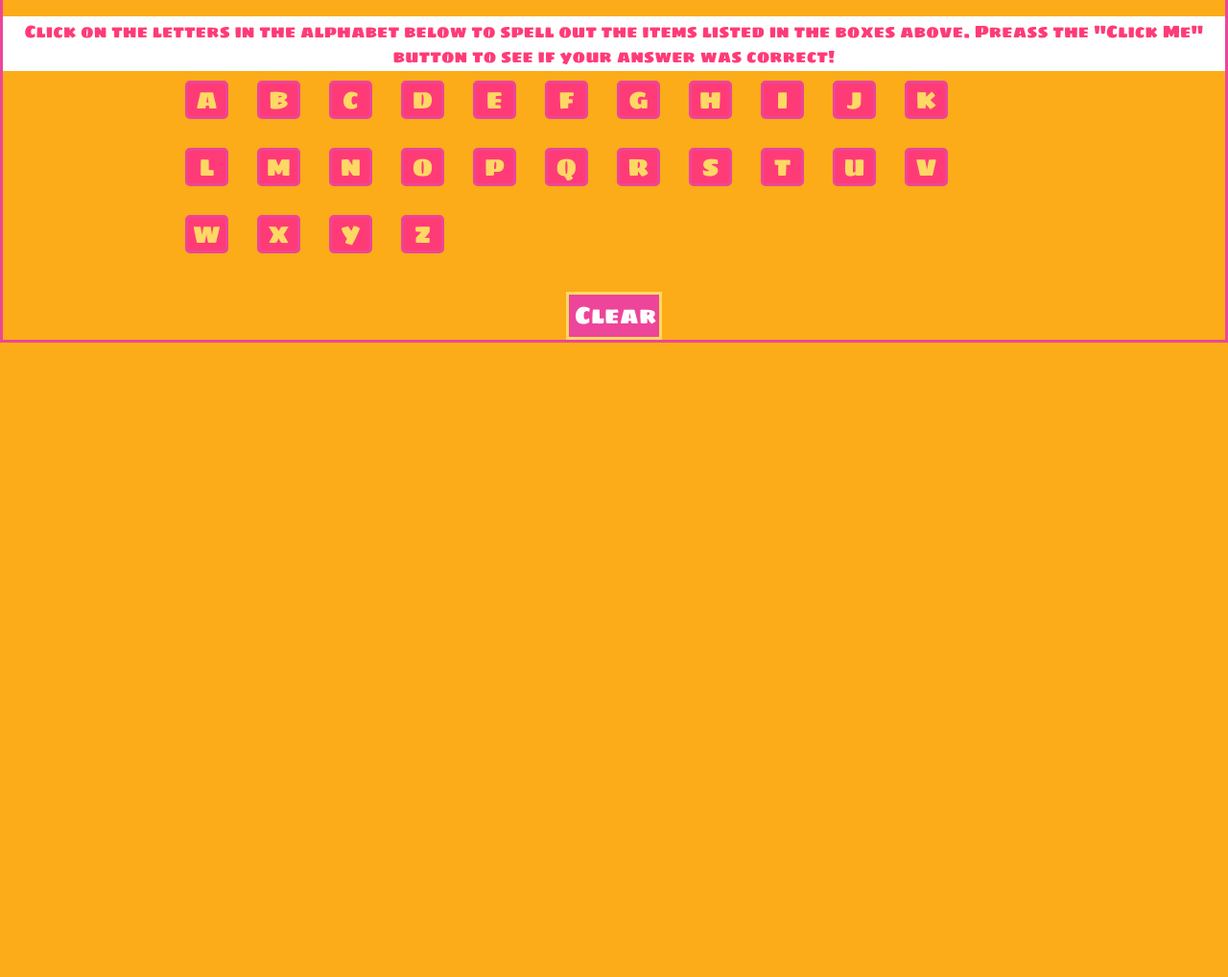
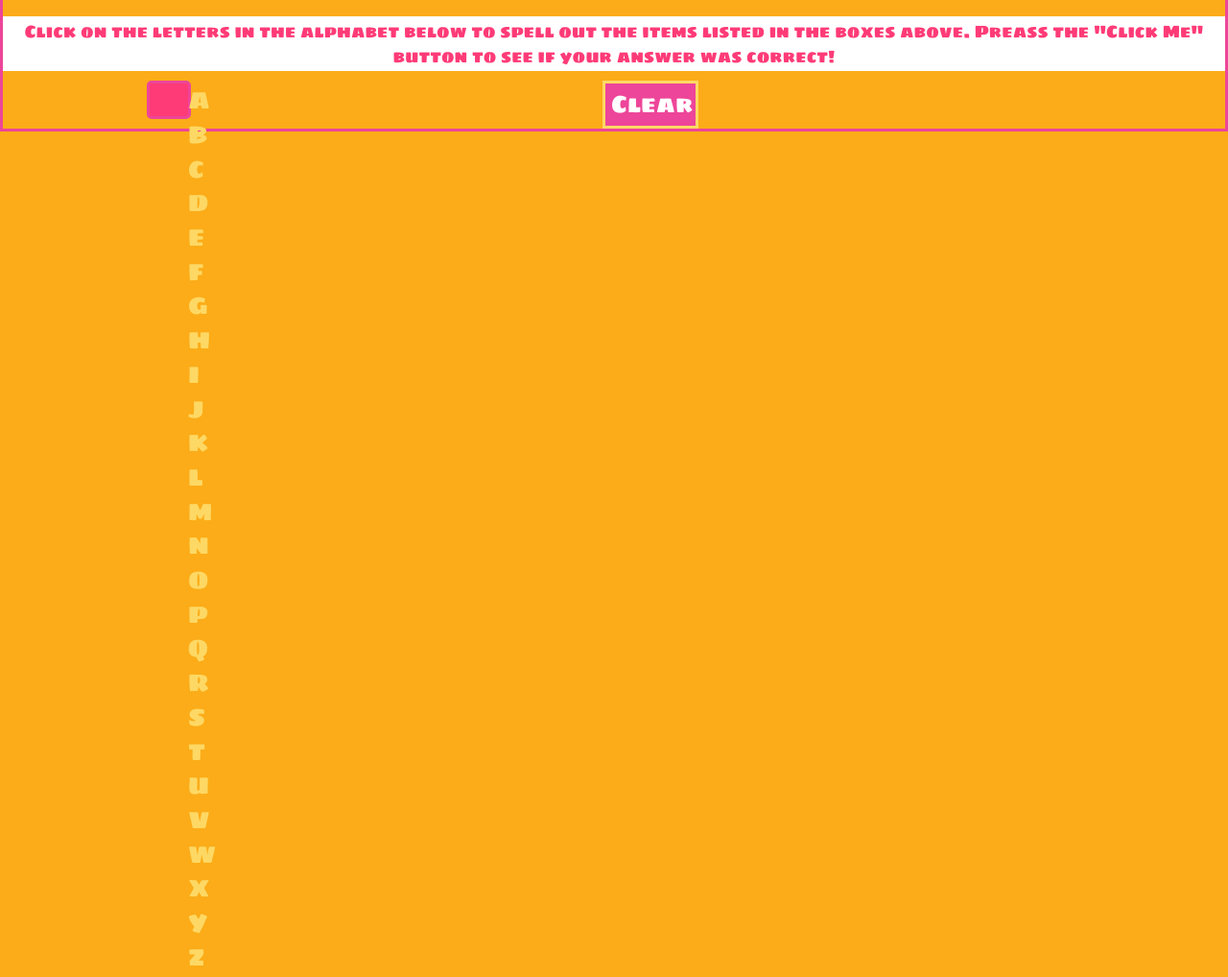
Before and after one commit to Missybur/Let-s_Get_Ready_Man, a plain HTML site: page index.html in a window 1280 px wide. Shown: the part 818-1836 px from the top of the page at 96% size. Before the commit the page ends 1175 px from the top, so only its background shows below. Drawn offline with nearby package versions, Linux system fonts and the light colour scheme.

Commit message:
Add style to page

```diff
--- a/css/style.css
+++ b/css/style.css
@@ -141,7 +141,7 @@
           clear: both;
         }
 
-        #alphabet li {
+        #alphabetList {
           float: left;
           margin: 0 30px 30px 0;
           list-style: none;
@@ -166,7 +166,7 @@
           color: #FFF;
         }
 
-        #alphabet li:hover {
+        #alphabetList:hover {
           background: #fff;
           border: solid 2px #99001A; ;
           color: #FF3B77;
--- a/index.html
+++ b/index.html
@@ -62,7 +62,7 @@
         </div>
 
         <div class="lettersContainer">
-          <ul id="alphabet">
+          <ul id="alphabetList">
             <li class="letter">A</li>
             <li class="letter">B</li>
             <li class="letter">C</li>
```
